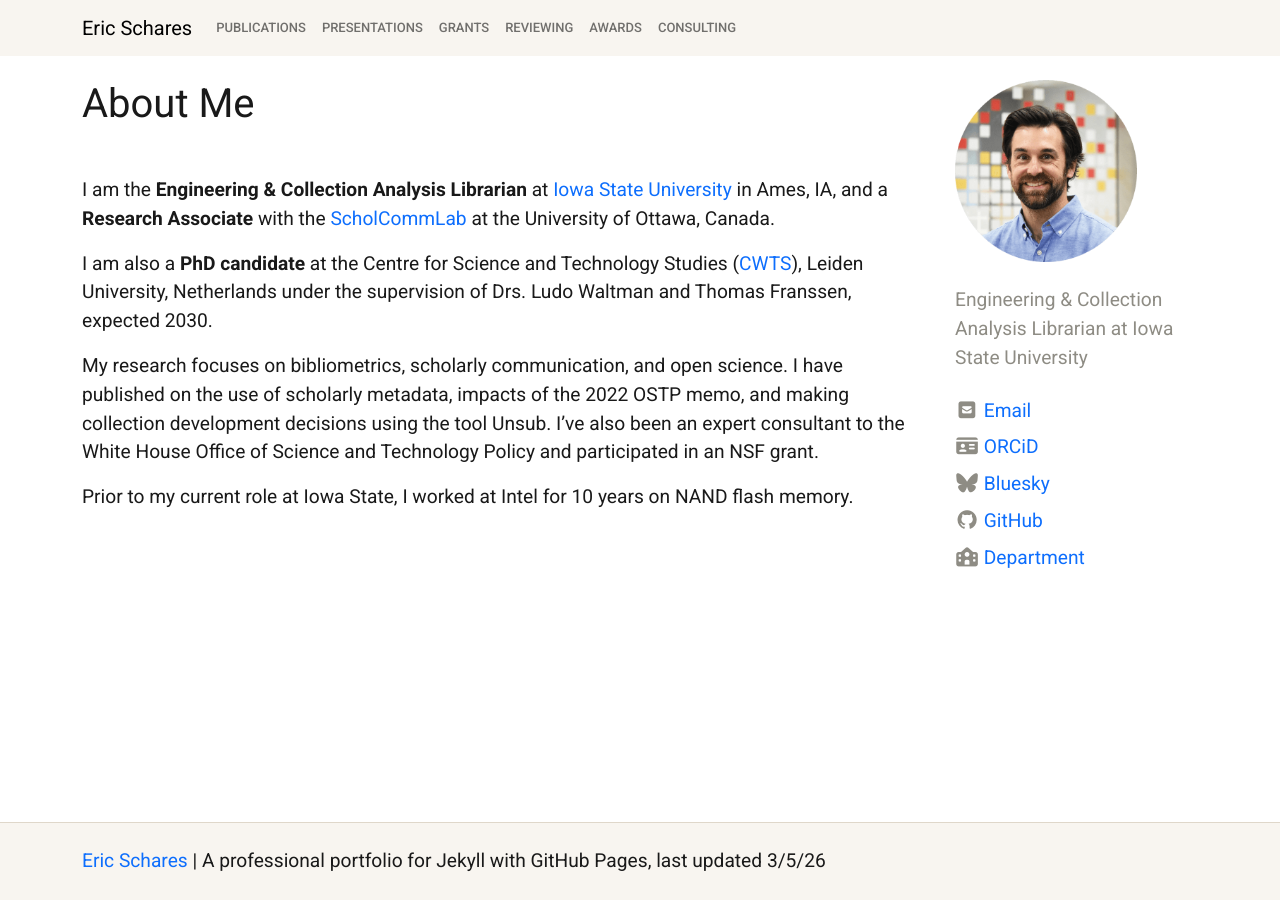
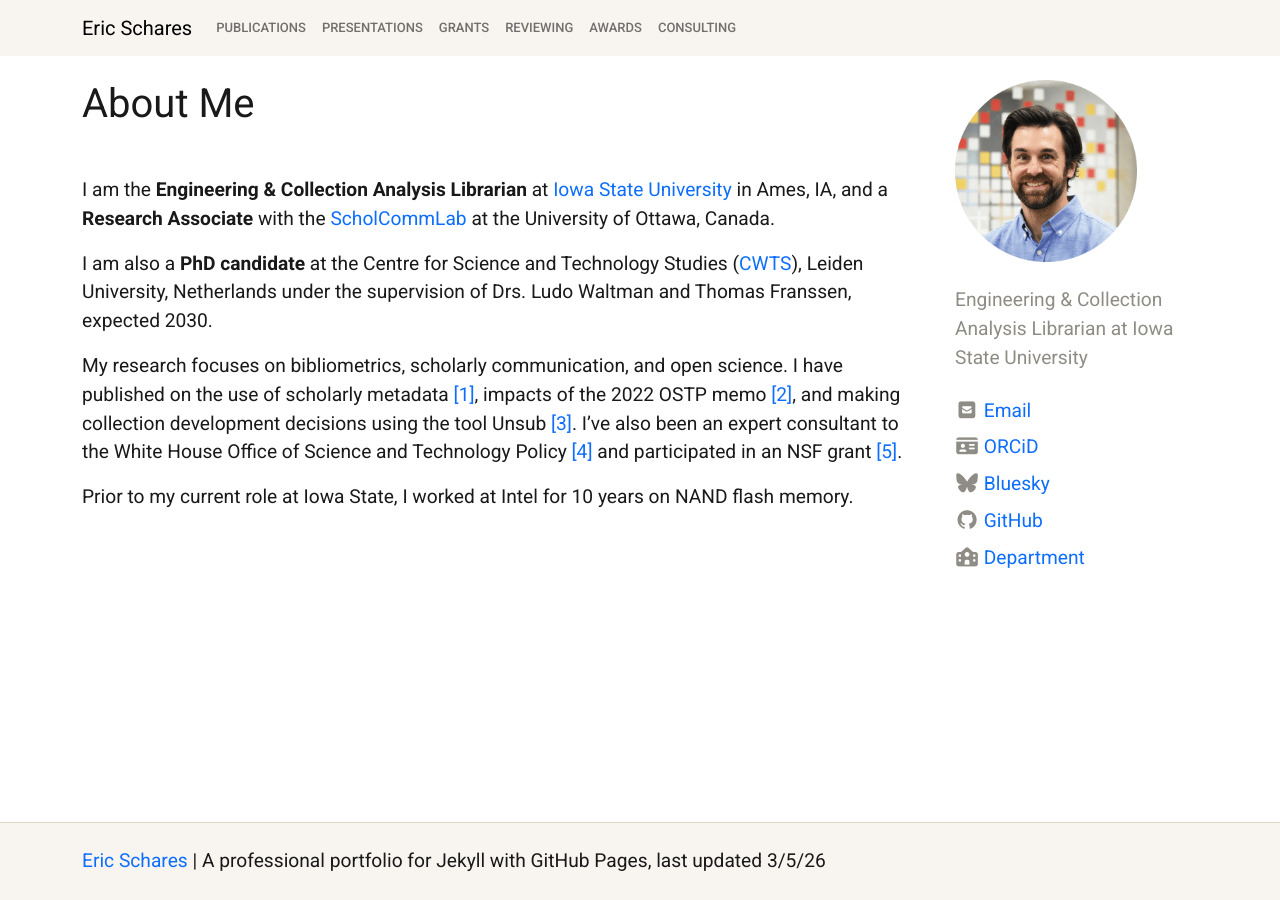
Before and after one commit to eschares/eschares.github.io, a Jekyll site: the page built from index.md, in a window 1280 px wide. Built offline with Jekyll 4.4.1, drawn with Linux system fonts in a browser that asks for light colours; nearby versions of some CDN libraries.

Commit message:
see if [1] on index links work, darker blue links

```diff
--- a/index.md
+++ b/index.md
@@ -6,7 +6,7 @@ I am the **Engineering & Collection Analysis Librarian** at [Iowa State Universi
 
 I am also a **PhD candidate** at the Centre for Science and Technology Studies ([CWTS](https://www.universiteitleiden.nl/en/social-behavioural-sciences/cwts)), Leiden University, Netherlands under the supervision of Drs. Ludo Waltman and Thomas Franssen, expected 2030.
 
-My research focuses on bibliometrics, scholarly communication, and open science. I have published on the use of scholarly metadata, impacts of the 2022 OSTP memo, and making collection development decisions using the tool Unsub.
-I've also been an expert consultant to the White House Office of Science and Technology Policy and participated in an NSF grant.
+My research focuses on bibliometrics, scholarly communication, and open science. I have published on the use of scholarly metadata [[1]](), impacts of the 2022 OSTP memo [[2]](https://doi.org/10.1162/qss_a_00237), and making collection development decisions using the tool Unsub [[3]](https://doi.org/10.1162/qss_a_00200).
+I've also been an expert consultant to the White House Office of Science and Technology Policy [[4]]() and participated in an NSF grant [[5]]().
 
 Prior to my current role at Iowa State, I worked at Intel for 10 years on NAND flash memory.
```
